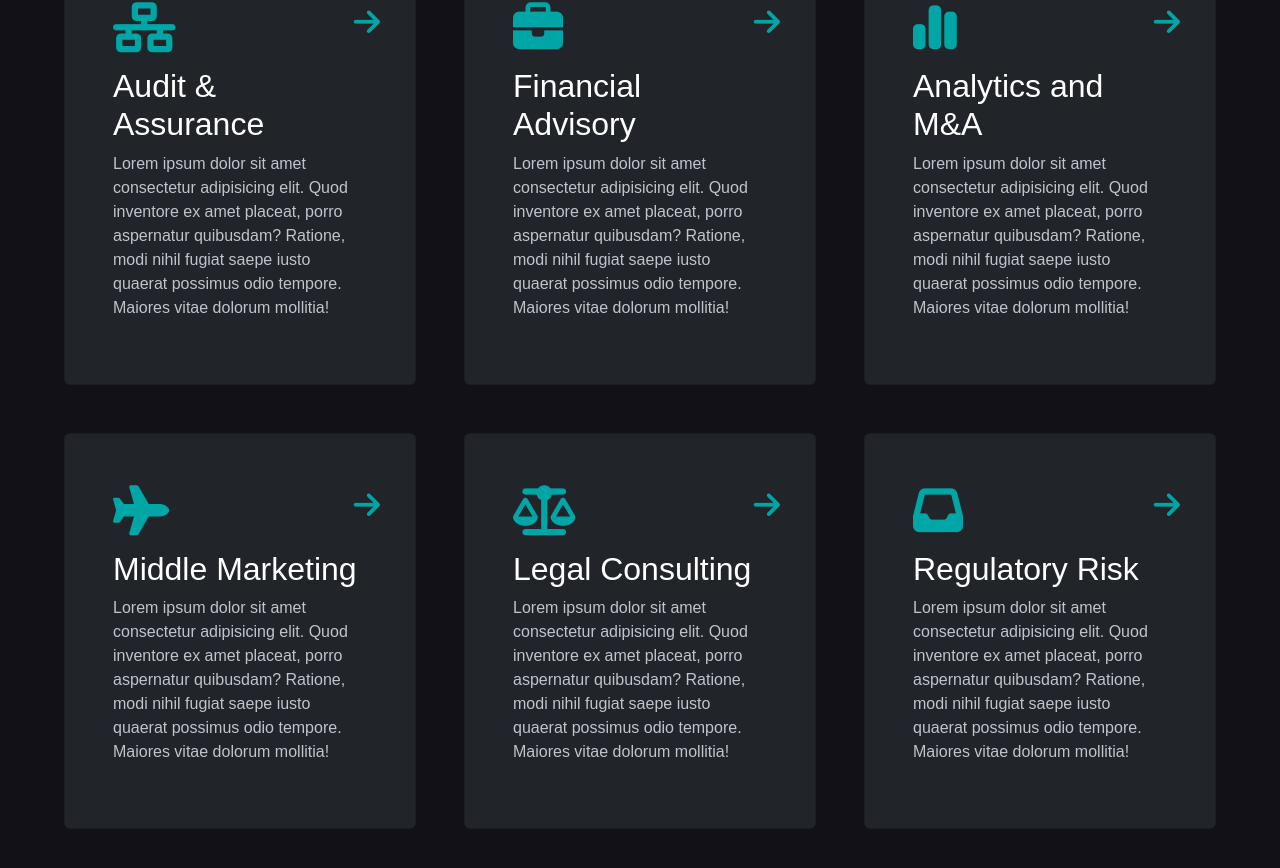
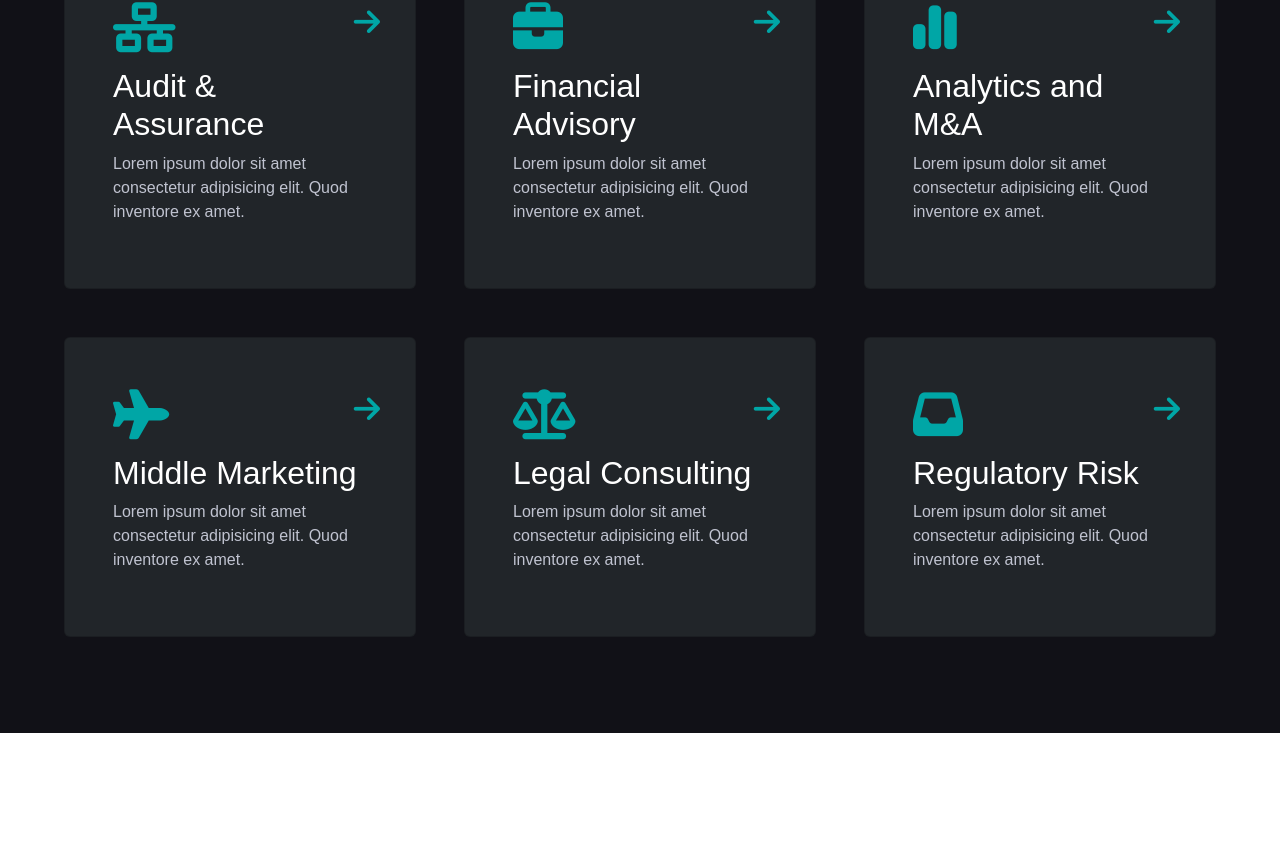
Before and after one commit to gianmarcocilia/proj-html-vuejs, a Vue app: page / in a window 1280 px wide. Shown: the part 2720-3588 px from the top of the page. After the commit the page ends 3453 px from the top, so only its background shows below. Built offline with nearby package versions, Linux system fonts and the light colour scheme.

Commit message:
refactoring: section services

```diff
--- a/src/components/AppMain.vue
+++ b/src/components/AppMain.vue
@@ -23,6 +23,38 @@ export default {
                     thing: 'Countries Served'
                 },
             ],
+            services: [
+                {
+                    icon: 'fa-solid fa-network-wired',
+                    title: 'Audit & Assurance',
+                    paragraph: 'Lorem ipsum dolor sit amet consectetur adipisicing elit. Quod inventore ex amet.'
+                },
+                {
+                    icon: 'fa-solid fa-briefcase',
+                    title: 'Financial Advisory',
+                    paragraph: 'Lorem ipsum dolor sit amet consectetur adipisicing elit. Quod inventore ex amet.'
+                },
+                {
+                    icon: 'fa-solid fa-chart-simple',
+                    title: 'Analytics and M&A',
+                    paragraph: 'Lorem ipsum dolor sit amet consectetur adipisicing elit. Quod inventore ex amet.'
+                },
+                {
+                    icon: 'fa-solid fa-plane',
+                    title: 'Middle Marketing',
+                    paragraph: 'Lorem ipsum dolor sit amet consectetur adipisicing elit. Quod inventore ex amet.'
+                },
+                {
+                    icon: 'fa-solid fa-scale-balanced',
+                    title: 'Legal Consulting',
+                    paragraph: 'Lorem ipsum dolor sit amet consectetur adipisicing elit. Quod inventore ex amet.'
+                },
+                {
+                    icon: 'fa-solid fa-inbox',
+                    title: 'Regulatory Risk',
+                    paragraph: 'Lorem ipsum dolor sit amet consectetur adipisicing elit. Quod inventore ex amet.'
+                },
+            ]
 
         };
     },
@@ -79,61 +111,13 @@ export default {
                 <div class="section-bottom pt-5">
                     <div class="container">
                         <div class="row g-5">
-                            <div class="col-4">
+                            <div class="col-4" v-for="service in services">
                                 <div class="card bg-dark text-white p-5">
-                                    <h3><i class="fa-solid fa-network-wired"></i></h3>
-                                    <h2>Audit & Assurance</h2>
-                                    <p>Lorem ipsum dolor sit amet consectetur adipisicing elit. Quod inventore ex amet
-                                        placeat, porro aspernatur quibusdam? Ratione, modi nihil fugiat saepe iusto quaerat
-                                        possimus odio tempore. Maiores vitae dolorum mollitia!</p>
+                                    <h3><i :class="service.icon"></i></h3>
+                                    <h2>{{service.title}}</h2>
+                                    <p>{{ service.paragraph }}</p>
                                 </div>
                             </div>
-                            <div class="col-4">
-                                <div class="card bg-dark text-white p-5">
-                                    <h3><i class="fa-solid fa-briefcase"></i></h3>
-                                    <h2>Financial Advisory</h2>
-                                    <p>Lorem ipsum dolor sit amet consectetur adipisicing elit. Quod inventore ex amet
-                                        placeat, porro aspernatur quibusdam? Ratione, modi nihil fugiat saepe iusto quaerat
-                                        possimus odio tempore. Maiores vitae dolorum mollitia!</p>
-                                </div>
-                            </div>
-                            <div class="col-4">
-                                <div class="card bg-dark text-white p-5">
-                                    <h3><i class="fa-solid fa-chart-simple"></i></h3>
-                                    <h2>Analytics and M&A</h2>
-                                    <p>Lorem ipsum dolor sit amet consectetur adipisicing elit. Quod inventore ex amet
-                                        placeat, porro aspernatur quibusdam? Ratione, modi nihil fugiat saepe iusto quaerat
-                                        possimus odio tempore. Maiores vitae dolorum mollitia!</p>
-                                </div>
-                            </div>
-                            <div class="col-4">
-                                <div class="card bg-dark text-white p-5">
-                                    <h3><i class="fa-solid fa-plane"></i></h3>
-                                    <h2>Middle Marketing</h2>
-                                    <p>Lorem ipsum dolor sit amet consectetur adipisicing elit. Quod inventore ex amet
-                                        placeat, porro aspernatur quibusdam? Ratione, modi nihil fugiat saepe iusto quaerat
-                                        possimus odio tempore. Maiores vitae dolorum mollitia!</p>
-                                </div>
-                            </div>
-                            <div class="col-4">
-                                <div class="card bg-dark text-white p-5">
-                                    <h3><i class="fa-solid fa-scale-balanced"></i></h3>
-                                    <h2>Legal Consulting</h2>
-                                    <p>Lorem ipsum dolor sit amet consectetur adipisicing elit. Quod inventore ex amet
-                                        placeat, porro aspernatur quibusdam? Ratione, modi nihil fugiat saepe iusto quaerat
-                                        possimus odio tempore. Maiores vitae dolorum mollitia!</p>
-                                </div>
-                            </div>
-                            <div class="col-4">
-                                <div class="card bg-dark text-white p-5">
-                                    <h3><i class="fa-solid fa-inbox"></i></h3>
-                                    <h2>Regulatory Risk</h2>
-                                    <p>Lorem ipsum dolor sit amet consectetur adipisicing elit. Quod inventore ex amet
-                                        placeat, porro aspernatur quibusdam? Ratione, modi nihil fugiat saepe iusto quaerat
-                                        possimus odio tempore. Maiores vitae dolorum mollitia!</p>
-                                </div>
-                            </div>
-
                         </div>
                     </div>
                 </div>
--- a/src/store.js
+++ b/src/store.js
@@ -16,9 +16,9 @@ export const store = reactive({
             paragraph: ''
         },
         {
-            type: 'our business areas',
+            type: '',
             title: 'Excellence in',
-            titleBG: 'Services',
+            titleBG: '',
             paragraph: 'We are leaders in providing consultancy services with a set of cutting-edge technologies and a team of experienced and renowned professionals. These sre some options that you can hire.'
         },
         {
```
